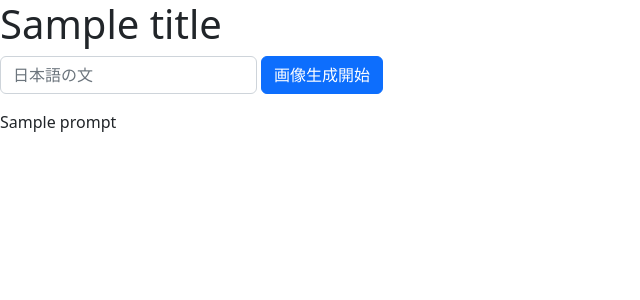
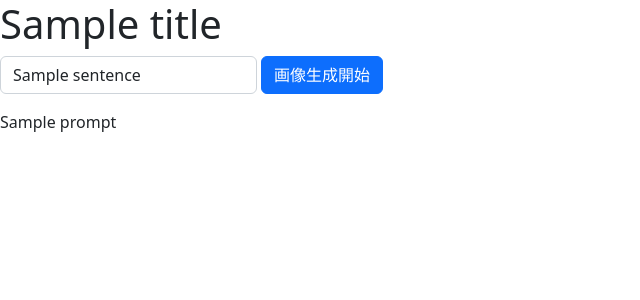
Before and after one commit to il-piccola/JapaneseStableDiffusion, a Django app: template JapaneseStableDiffusion/templates/JapaneseStableDiffusion/index.html in a window 1280 px wide. Shown: the top 300 px of the page, without its empty margins (0-640 px from the left). Run offline with Django 4.2, Linux system fonts and the light colour scheme; the template is opened without the code that fills it: most values are stand-ins (such as "Sample title", 1, 10 or a date in 2020).

Commit message:
20220923_04

```diff
--- a/JapaneseStableDiffusion/templates/JapaneseStableDiffusion/index.html
+++ b/JapaneseStableDiffusion/templates/JapaneseStableDiffusion/index.html
@@ -18,7 +18,9 @@
             <div class="row g-1">
                 <div class="col-auto">
                     {% if reload %}
-                    <input type="text" class="form-control" placeholder="日本語の文" id="sentence" name="sentence" disabled>
+                    <input type="text" class="form-control" value="{{ sentence }}" id="sentence" name="sentence" disabled>
+                    {% elif sentence %}
+                    <input type="text" class="form-control" value="{{ sentence }}" placeholder="日本語の文" id="sentence" name="sentence">
                     {% else %}
                     <input type="text" class="form-control" placeholder="日本語の文" id="sentence" name="sentence">
                     {% endif %}
```
Also changed, not shown: JapaneseStableDiffusion/views.py (+8 -6 lines).
